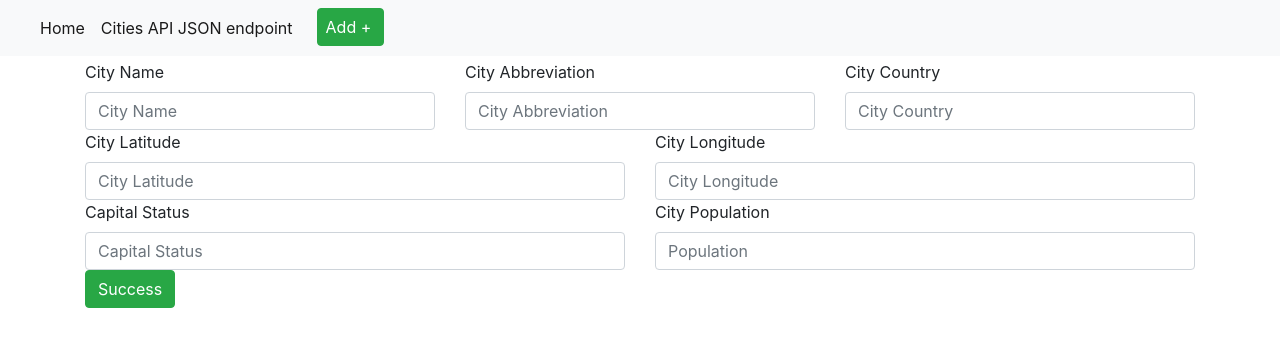
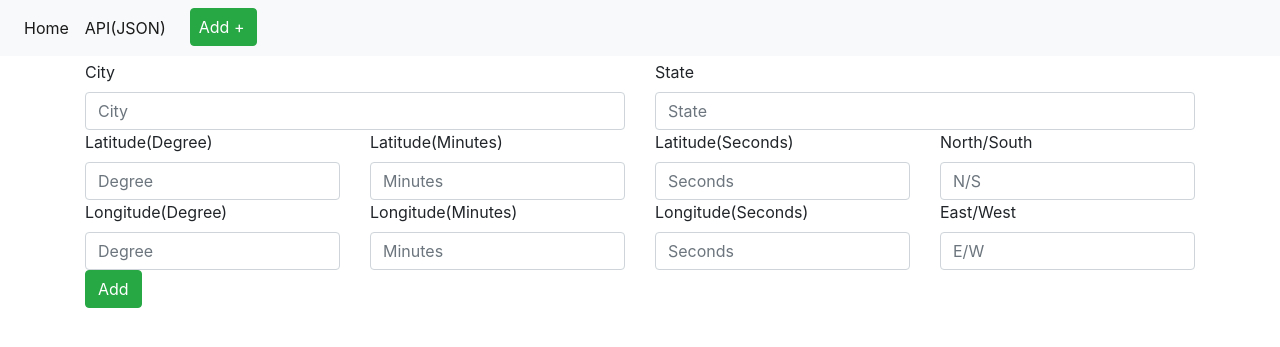
Before and after one commit to nt27web/PPFSQL_NK, a Flask app: page /cities/new in a window 1280 px wide. Shown: the top 347 px of the page. Run offline with Flask 2, Linux system fonts and the light colour scheme; some libraries are stand-ins or nearby versions.

Commit message:
Feature: Fixes and modifications

```diff
--- a/app/app.py
+++ b/app/app.py
@@ -20,38 +20,42 @@ mysql.init_app(app)
 def index():
     user = {'username': 'Cities Project'}
     cursor = mysql.get_db().cursor()
-    cursor.execute('SELECT * FROM tblCitiesImport')
+    cursor.execute('SELECT * FROM tblCities')
     result = cursor.fetchall()
     return render_template('index.html', title='Home', user=user, cities=result)
 
 
-@app.route('/view/<int:city_id>', methods=['GET'])
-def record_view(city_id):
+@app.route('/view/<int:Id>', methods=['GET'])
+def record_view(Id):
     cursor = mysql.get_db().cursor()
-    cursor.execute('SELECT * FROM tblCitiesImport WHERE id=%s', city_id)
+    cursor.execute('SELECT * FROM tblCities WHERE Id=%s', Id)
     result = cursor.fetchall()
     return render_template('view.html', title='View Form', city=result[0])
 
 
-@app.route('/edit/<int:city_id>', methods=['GET'])
-def form_edit_get(city_id):
+@app.route('/edit/<int:Id>', methods=['GET'])
+def form_edit_get(Id):
     cursor = mysql.get_db().cursor()
-    cursor.execute('SELECT * FROM tblCitiesImport WHERE id=%s', city_id)
+    cursor.execute('SELECT * FROM tblCities WHERE Id=%s', Id)
     result = cursor.fetchall()
     return render_template('edit.html', title='Edit Form', city=result[0])
 
 
-@app.route('/edit/<int:city_id>', methods=['POST'])
-def form_update_post(city_id):
+@app.route('/edit/<int:Id>', methods=['POST'])
+def form_update_post(Id):
     cursor = mysql.get_db().cursor()
-    inputData = (request.form.get('fldName'), request.form.get('fldLat'), request.form.get('fldLong'),
-                 request.form.get('fldCountry'), request.form.get('fldAbbreviation'),
-                 request.form.get('fldCapitalStatus'), request.form.get('fldPopulation'), city_id)
-    sql_update_query = """UPDATE tblCitiesImport t SET t.fldName = %s, t.fldLat = %s, t.fldLong = %s, t.fldCountry =
-    %s, t.fldAbbreviation = %s, t.fldCapitalStatus = %s, t.fldPopulation = %s WHERE t.id = %s """
-    cursor.execute(sql_update_query, inputData)
+    input_data = (request.form.get('LatD'), request.form.get('LatM'), request.form.get('LatS'), request.form.get('NS')
+                 , request.form.get('LonD'), request.form.get('LonM'), request.form.get('LonS'), request.form.get('EW')
+                 , request.form.get('City'), request.form.get('State'), Id)
+    sql_update_query = """UPDATE tblCities t
+                            SET t.LatD = %s, t.LatM = %s, t.LatS = %s, t.NS = %s
+                            , t.LonD = %s, t.LonM = %s, t.LonS = %s, t.EW = %s
+                            , t.City = %s, t.State = %s
+                            WHERE t.Id = %s """
+    cursor.execute(sql_update_query, input_data)
     mysql.get_db().commit()
     return redirect("/", code=302)
+
 
 @app.route('/cities/new', methods=['GET'])
 def form_insert_get():
@@ -61,19 +65,20 @@ def form_insert_get():
 @app.route('/cities/new', methods=['POST'])
 def form_insert_post():
     cursor = mysql.get_db().cursor()
-    inputData = (request.form.get('fldName'), request.form.get('fldLat'), request.form.get('fldLong'),
-                 request.form.get('fldCountry'), request.form.get('fldAbbreviation'),
-                 request.form.get('fldCapitalStatus'), request.form.get('fldPopulation'))
-    sql_insert_query = """INSERT INTO tblCitiesImport (fldName,fldLat,fldLong,fldCountry,fldAbbreviation,fldCapitalStatus,fldPopulation) VALUES (%s, %s,%s, %s,%s, %s,%s) """
+    inputData = (request.form.get('LatD'), request.form.get('LatM'), request.form.get('LatS'), request.form.get('NS')
+                 , request.form.get('LonD'), request.form.get('LonM'), request.form.get('LonS'), request.form.get('EW')
+                 , request.form.get('City'), request.form.get('State'))
+    sql_insert_query = """INSERT INTO tblCities (LatD,LatM,LatS,NS,LonD,LonM,LonS,EW,City,State) VALUES (%s,%s,%s,%s,%s,%s,%s,%s,%s,%s) """
     cursor.execute(sql_insert_query, inputData)
     mysql.get_db().commit()
     return redirect("/", code=302)
 
-@app.route('/delete/<int:city_id>', methods=['POST'])
-def form_delete_post(city_id):
+
+@app.route('/delete/<int:Id>', methods=['POST'])
+def form_delete_post(Id):
     cursor = mysql.get_db().cursor()
-    sql_delete_query = """DELETE FROM tblCitiesImport WHERE id = %s """
-    cursor.execute(sql_delete_query, city_id)
+    sql_delete_query = """DELETE FROM tblCities WHERE Id = %s """
+    cursor.execute(sql_delete_query, Id)
     mysql.get_db().commit()
     return redirect("/", code=302)
 
@@ -81,17 +86,17 @@ def form_delete_post(city_id):
 @app.route('/api/v1/cities', methods=['GET'])
 def api_browse() -> str:
     cursor = mysql.get_db().cursor()
-    cursor.execute('SELECT * FROM tblCitiesImport')
+    cursor.execute('SELECT * FROM tblCities')
     result = cursor.fetchall()
     json_result = json.dumps(result);
     resp = Response(json_result, status=200, mimetype='application/json')
     return resp
 
 
-@app.route('/api/v1/cities/<int:city_id>', methods=['GET'])
-def api_retrieve(city_id) -> str:
+@app.route('/api/v1/cities/<int:Id>', methods=['GET'])
+def api_retrieve(Id) -> str:
     cursor = mysql.get_db().cursor()
-    cursor.execute('SELECT * FROM tblCitiesImport WHERE id=%s', city_id)
+    cursor.execute('SELECT * FROM tblCities WHERE Id=%s', Id)
     result = cursor.fetchall()
     json_result = json.dumps(result);
     resp = Response(json_result, status=200, mimetype='application/json')
@@ -104,14 +109,14 @@ def api_add() -> str:
     return resp
 
 
-@app.route('/api/v1/cities/<int:city_id>', methods=['PUT'])
-def api_edit(city_id) -> str:
+@app.route('/api/v1/cities/<int:Id>', methods=['PUT'])
+def api_edit(Id) -> str:
     resp = Response(status=201, mimetype='application/json')
     return resp
 
 
-@app.route('/api/cities/<int:city_id>', methods=['DELETE'])
-def api_delete(city_id) -> str:
+@app.route('/api/cities/<int:Id>', methods=['DELETE'])
+def api_delete(Id) -> str:
     resp = Response(status=210, mimetype='application/json')
     return resp
 
--- a/app/templates/layout.html
+++ b/app/templates/layout.html
@@ -1,12 +1,8 @@
 <!doctype html>
 <html lang="en">
 <head>
-
     <!-- Required meta tags -->
-
     <!-- Bootstrap CSS -->
-
-
     <meta charset="utf-8">
     <meta content="width=device-width, initial-scale=1, shrink-to-fit=no" name="viewport">
     <link crossorigin="anonymous" href="https://stackpath.bootstrapcdn.com/bootstrap/4.4.1/css/bootstrap.min.css"
@@ -20,12 +16,12 @@
 <body>
 <!-- As a heading -->
 
-
 <nav class="navbar navbar-expand-lg navbar-light bg-light mb-1">
-  <a class="navbar-brand" href="#">{% if user %}{{ user.username }}'s Homepage{% else %}
-    <title>Welcome to My Homepage</title>
-    {% endif %}</a>
-  <button aria-controls="navbarNavDropdown" aria-expanded="false" aria-label="Toggle navigation" class="navbar-toggler" data-target="#navbarNavDropdown" data-toggle="collapse" type="button">
+    <!--<a class="navbar-brand" href="#">{% if user %}{{ user.username }}'s Assignment{% else %}
+        <title>Lesson 3 Homework - Cities Project</title>
+        {% endif %}</a>-->
+    <button aria-controls="navbarNavDropdown" aria-expanded="false" aria-label="Toggle navigation"
+            class="navbar-toggler" data-target="#navbarNavDropdown" data-toggle="collapse" type="button">
         <span class="navbar-toggler-icon"></span>
     </button>
     <div class="collapse navbar-collapse" id="navbarNavDropdown">
@@ -34,7 +30,8 @@
                 <a class="nav-link" href="/">Home <span class="sr-only">(current)</span></a>
             </li>
             <li class="nav-item active">
-            <a class="nav-link" href="/api/v1/cities">Cities API JSON endpoint <span class="sr-only">(current)</span></a>
+                <a class="nav-link" href="/api/v1/cities">API(JSON)<span
+                        class="sr-only">(current)</span></a>
             </li>
             <li class="nav-item active">
                 <a class="btn btn-success pl-2 lr-2 ml-3" href="/cities/new">Add +<span class="sr-only">(current)</span></a>
--- a/app/templates/new.html
+++ b/app/templates/new.html
@@ -3,43 +3,55 @@
 <form action="/cities/new" method="POST">
     <div class="row">
         <div class="col">
-            <label for="fldName">City Name</label>
-            <input id="fldName" type="text" class="form-control" placeholder="City Name" name="fldName">
+            <label for="City">City</label>
+            <input id="City" type="text" class="form-control" placeholder="City" name="City">
         </div>
         <div class="col">
-            <label for="fldAbbreviation">City Abbreviation</label>
-            <input id="fldAbbreviation" t ype="text" class="form-control" placeholder="City Abbreviation"
-                   name="fldAbbreviation">
-        </div>
-        <div class="col">
-            <label for="fldCountry">City Country</label>
-            <input id="fldCountry" type="text" class="form-control" placeholder="City Country" name="fldCountry">
+            <label for="State">State</label>
+            <input id="State" type="text" class="form-control" placeholder="State" name="State">
         </div>
     </div>
 
     <div class="row">
         <div class="col">
-            <label for="fldLat">City Latitude</label>
-            <input id="fldLat" type="text" class="form-control" placeholder="City Latitude" name="fldLat">
+            <label for="LatD">Latitude(Degree)</label>
+            <input id="LatD" type="text" class="form-control" placeholder="Degree" name="LatD">
         </div>
         <div class="col">
-            <label for="fldlong">City Longitude</label>
-            <input id="fldlong" type="text" class="form-control" placeholder="City Longitude" name="fldLong">
+            <label for="LatM">Latitude(Minutes)</label>
+            <input id="LatM" type="text" class="form-control" placeholder="Minutes" name="LatM">
+        </div>
+        <div class="col">
+            <label for="LatS">Latitude(Seconds)</label>
+            <input id="LatS" type="text" class="form-control" placeholder="Seconds" name="LatS">
+        </div>
+        <div class="col">
+            <label for="NS">North/South</label>
+            <input id="NS" type="text" class="form-control" placeholder="N/S" name="NS">
         </div>
     </div>
+
     <div class="row">
         <div class="col">
-            <label for="fldCapitalStatus">Capital Status</label>
-
-            <input id="fldCapitalStatus" type="text" class="form-control" placeholder="Capital Status "
-                   name="fldCapitalStatus">
+            <label for="LonD">Longitude(Degree)</label>
+            <input id="LonD" type="text" class="form-control" placeholder="Degree" name="LonD">
         </div>
         <div class="col">
-            <label for="fldPopulation">City Population</label>
-            <input id="fldPopulation" type="text" class="form-control" placeholder="Population" name="fldPopulation">
+            <label for="LonM">Longitude(Minutes)</label>
+            <input id="LonM" type="text" class="form-control" placeholder="Minutes" name="LonM">
+        </div>
+        <div class="col">
+            <label for="LonS">Longitude(Seconds)</label>
+            <input id="LonS" type="text" class="form-control" placeholder="Seconds" name="LonS">
+        </div>
+        <div class="col">
+            <label for="EW">East/West</label>
+            <input id="EW" type="text" class="form-control" placeholder="E/W" name="EW">
         </div>
     </div>
-    <button type="submit" class="btn btn-success">Success</button>
+    <div style="align-content: center">
+        <button type="submit" class="btn btn-success">Add</button>
+    </div>
 
 </form>
 
```
Also changed, not shown: app/templates/edit.html (+34 -21 lines), app/templates/index.html (+8 -12 lines), app/templates/view.html (+12 -10 lines), db/init.sql (+4 -3 lines). Lines whose indentation alone changed are shown as unchanged.
